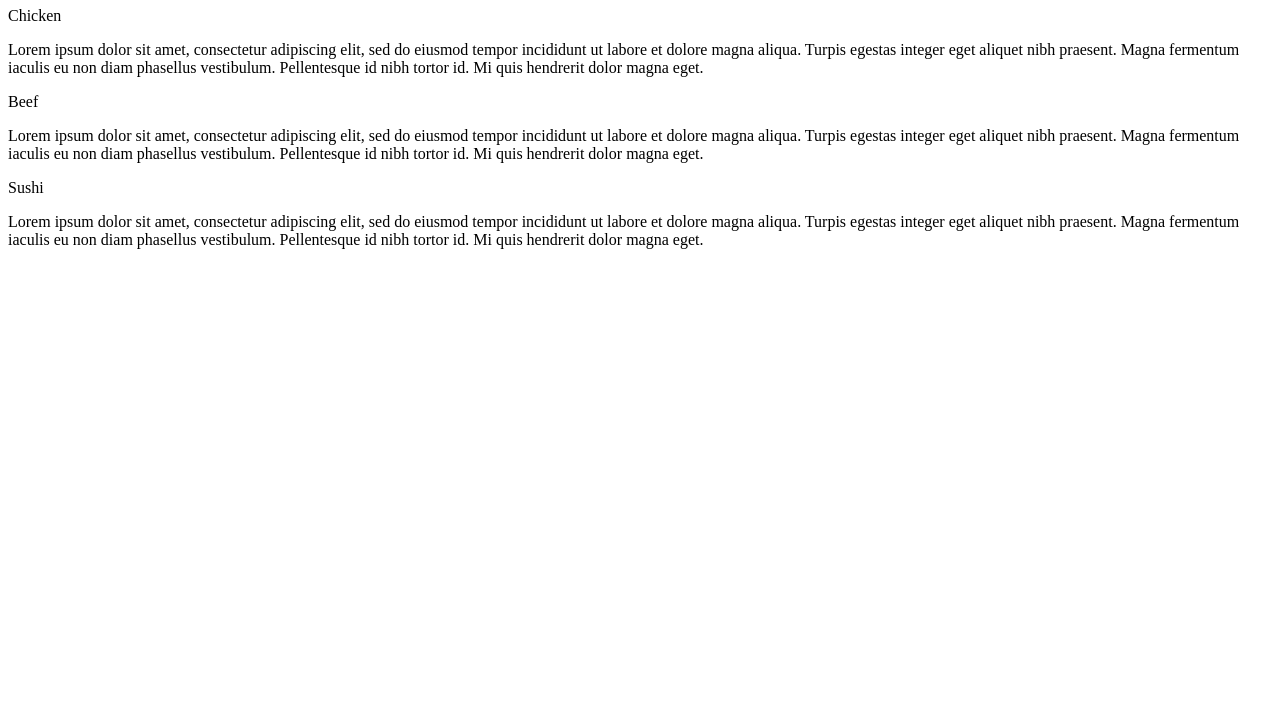
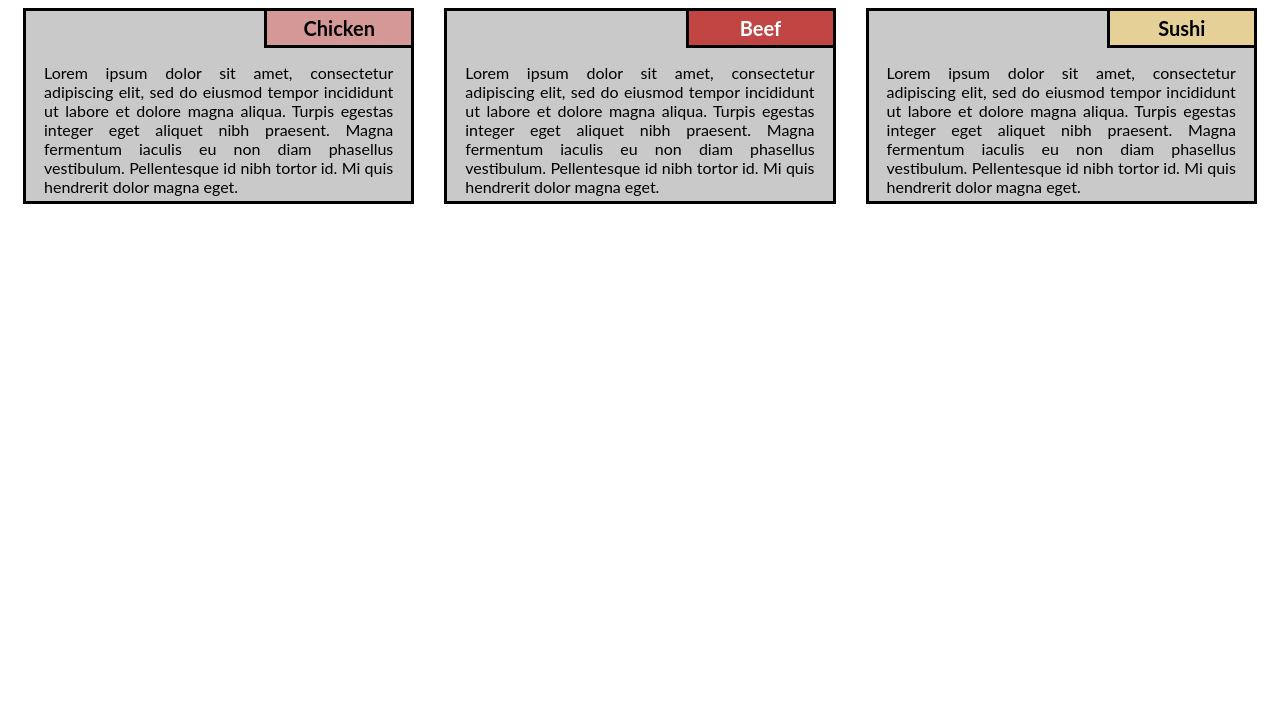
Before and after one commit to ryankhoo97/module2-solution, a plain HTML site: page index.html in a window 1280 px wide. Shown: the part 73-800 px from the top of the page. Drawn offline with Linux system fonts and the light colour scheme; files that its build step writes are made by us from their sources.

Commit message:
index.html
Added style.css

```diff
--- a/index.html
+++ b/index.html
@@ -2,7 +2,7 @@
 <html>
 <head>
 	<title>Assignment Solution for Module 2</title>
-	<link rel="stylesheet" type="text/css" href="module2-solution/css">
+	<link rel="stylesheet" type="text/css" href="css/style.css">
 </head>
 <body>
 	<!-- Header -->
```
